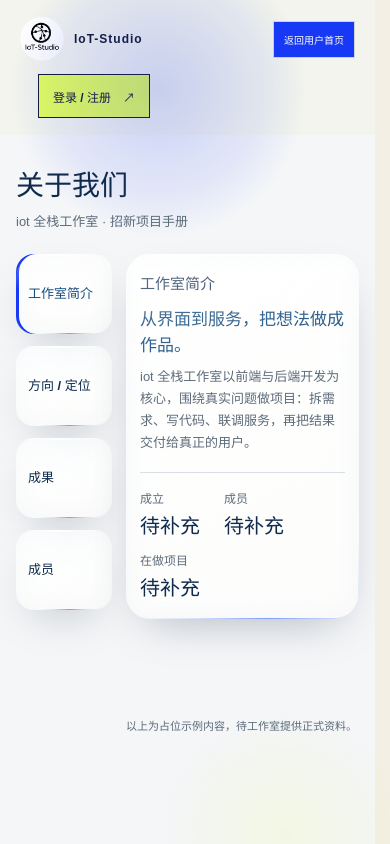
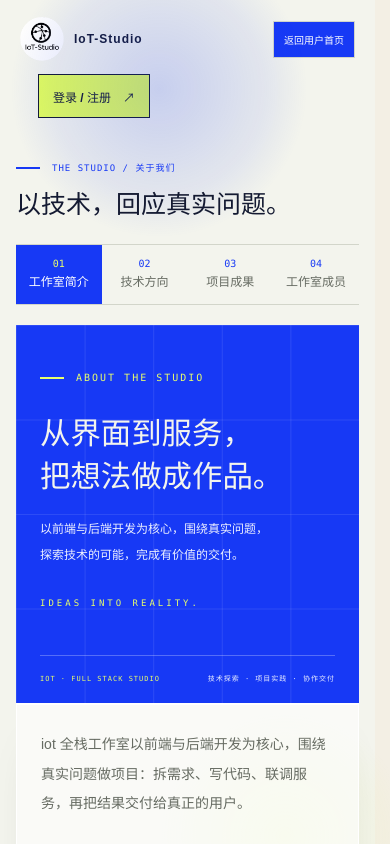
Before and after one commit to IOT-devstudio/iot-pillot, a Vue app in the folder apps/web/: page /user/about in a window 390 px wide. Shown: the top 844 px of the page. Built offline with nearby package versions, Linux system fonts and the light colour scheme.

Commit message:
feat(about): recreate sidebar demo

```diff
--- a/apps/web/src/modules/about/components/FocusList.vue
+++ b/apps/web/src/modules/about/components/FocusList.vue
@@ -1,96 +1,42 @@
 <script setup lang="ts">
-/**
- * 方向 / 定位（纯展示组件）。
- *
- * 这里展示的是工作室**长期的技术方向**，与 home 模块「招新方向」
- * （`RecruitmentDirection`，带 `isOpen`、随时会关闭）不是一回事，
- * 所以两边各存一份数据、不互相 import —— 详见 ../fixtures.ts 头部说明。
- *
- * 单条方向不单独拆组件：每条只有标题 + 一句话 + 一行栈标签，
- * 按「当下用不到的抽象不写」内联 v-for 即可。
- */
 import type { StudioFocus } from "../fixtures";
-
-defineProps<{
-  focuses: StudioFocus[];
-}>();
+defineProps<{ focuses: StudioFocus[] }>();
+const englishById: Record<string, string> = {
+  "focus-frontend": "FRONT-END DEVELOPMENT",
+  "focus-backend": "BACK-END DEVELOPMENT",
+  "focus-agent": "AGENT DEVELOPMENT",
+};
 </script>
 
 <template>
-  <section class="focus liquid-glass" aria-labelledby="about-focus-title">
-    <h2 id="about-focus-title" class="focus__title">方向 / 定位</h2>
-
-    <ul class="focus__list">
-      <li v-for="focus in focuses" :key="focus.id" class="focus__item">
-        <h3 class="focus__name">{{ focus.title }}</h3>
-        <p class="focus__summary">{{ focus.summary }}</p>
-
-        <ul class="focus__stack">
-          <li v-for="tech in focus.stack" :key="tech" class="focus__chip">
-            {{ tech }}
-          </li>
-        </ul>
+  <div class="focus">
+    <header class="focus__head"><div><span class="focus__eyebrow">OUR FOCUS</span><h2>以全栈视野，持续探索。</h2></div><span aria-hidden="true">02</span></header>
+    <p class="focus__intro">从用户界面到服务，再到智能体的工具与工作流。</p>
+    <ol class="focus__list">
+      <li v-for="(item, index) in focuses" :key="item.id" class="focus__row">
+        <span class="focus__number">{{ String(index + 1).padStart(2, "0") }}</span>
+        <div><h3>{{ item.title }}</h3><small class="focus__english">{{ englishById[item.id] }}</small><p>{{ item.summary }}</p><ul class="focus__tags"><li v-for="tech in item.stack" :key="tech">{{ tech }}</li></ul></div>
       </li>
-    </ul>
-  </section>
+    </ol>
+    <p class="focus__note">以上为工作室长期技术定位。</p>
+  </div>
 </template>
 
 <style scoped>
-/* 玻璃质感来自全局 .liquid-glass（issue #85 改造）；
-   卡内小卡（方向/成果/成员项）保持实底描边，保证内容可读 */
-.focus {
-  padding: 18px 20px;
-}
-
-.focus__title {
-  margin: 0 0 14px;
-  color: var(--about-ink);
-  font-size: 15px;
-}
-
-.focus__list {
-  display: grid;
-  gap: 10px;
-  margin: 0;
-  padding: 0;
-  list-style: none;
-}
-
-.focus__item {
-  padding: 14px 16px;
-  border: 1px solid var(--about-border);
-  border-radius: 8px;
-}
-
-.focus__name {
-  margin: 0 0 6px;
-  color: var(--about-ink);
-  font-size: 14px;
-}
-
-.focus__summary {
-  margin: 0;
-  color: var(--about-muted);
-  font-size: 13px;
-  line-height: 1.6;
-}
-
-.focus__stack {
-  display: flex;
-  flex-wrap: wrap;
-  gap: 6px;
-  margin: 12px 0 0;
-  padding: 0;
-  list-style: none;
-}
-
-.focus__chip {
-  padding: 2px 10px;
-  color: var(--about-accent);
-  border: 1px solid var(--about-border);
-  border-radius: 999px;
-  background: #f4f7fa;
-  font-size: 11px;
-  white-space: nowrap;
-}
+.focus { min-height: 540px; padding: 32px 36px; border: 1px solid white; border-radius: 24px; background: #ffffff91; box-shadow: 0 18px 48px -32px #0a102038, inset 0 1px 0 white; }
+.focus__head { display: flex; justify-content: space-between; gap: 24px; margin-bottom: 26px; }
+.focus__eyebrow { display: block; margin-bottom: 14px; color: var(--about-blue); font: 10px/1.6 var(--about-mono); letter-spacing: 2px; }
+.focus__head h2 { margin: 0; color: var(--about-ink); font-size: 30px; line-height: 1.5; }
+.focus__head > span { color: var(--about-blue); font-size: 44px; font-weight: 300; }
+.focus__intro { max-width: 680px; margin: 0; color: var(--about-muted); line-height: 2.1; }
+.focus__list { margin: 24px 0 0; padding: 0; border-top: 1px solid var(--about-line); list-style: none; }
+.focus__row { display: grid; grid-template-columns: 36px minmax(0, 1fr); gap: 12px; padding: 24px 0; border-bottom: 1px solid var(--about-line); }
+.focus__number { color: var(--about-blue); font: 16px var(--about-mono); }
+.focus__row h3 { margin: 0; color: var(--about-ink); font-size: 22px; }
+.focus__english { color: var(--about-muted); font: 10px var(--about-mono); letter-spacing: 1px; }
+.focus__row p { margin: 10px 0 0; color: var(--about-muted); font-size: 13px; line-height: 1.8; }
+.focus__tags { display: flex; flex-wrap: wrap; gap: 7px; margin: 16px 0 0; padding: 0; list-style: none; }
+.focus__tags li { padding: 2px 9px; border: 1px solid var(--about-line); background: var(--about-paper); color: var(--about-ink); font-size: 10px; }
+.focus__note { margin: 22px 0 0; color: var(--about-muted); font-size: 10px; }
+@media (max-width: 540px) { .focus { min-height: 450px; padding: 26px 24px; } .focus__head h2 { font-size: 25px; } .focus__head > span { font-size: 34px; } .focus__row { grid-template-columns: 24px minmax(0, 1fr); gap: 8px; } }
 </style>
--- a/apps/web/src/modules/about/components/StudioIntroCard.vue
+++ b/apps/web/src/modules/about/components/StudioIntroCard.vue
@@ -1,85 +1,60 @@
 <script setup lang="ts">
-/**
- * 工作室简介（纯展示组件）。
- *
- * 主张与描述沿用登录页品牌面板已有的文案，口径与那边保持一致。
- * 组件不持状态、不发请求，数据由页面传入。
- */
 import type { StudioProfile } from "../fixtures";
+import structureImage from "../assets/studio-structure.svg";
 
-defineProps<{
-  profile: StudioProfile;
-}>();
+defineProps<{ profile: StudioProfile }>();
 </script>
 
 <template>
-  <section class="intro liquid-glass" aria-labelledby="about-intro-title">
-    <h2 id="about-intro-title" class="intro__title">工作室简介</h2>
-
-    <p class="intro__tagline">{{ profile.tagline }}</p>
-    <p class="intro__description">{{ profile.description }}</p>
-
-    <dl class="intro__stats">
-      <div v-for="stat in profile.stats" :key="stat.label" class="intro__stat">
-        <dt class="intro__stat-label">{{ stat.label }}</dt>
-        <dd class="intro__stat-value">{{ stat.value }}</dd>
+  <div class="intro">
+    <div class="intro__hero">
+      <div class="intro__grid">
+        <div class="intro__hero-copy">
+          <span class="intro__eyebrow">ABOUT THE STUDIO</span>
+          <h2>{{ profile.tagline.split("，")[0] }}，<br>{{ profile.tagline.split("，")[1] }}</h2>
+          <p>以前端与后端开发为核心，围绕真实问题，<br>探索技术的可能，完成有价值的交付。</p>
+          <span class="intro__word">IDEAS INTO REALITY.</span>
+        </div>
+        <div class="intro__art" aria-hidden="true">
+          <img :src="structureImage" alt="">
+          <small>INTERFACE / SERVICE / INTELLIGENCE</small>
+        </div>
       </div>
-    </dl>
-  </section>
+      <div class="intro__hero-bottom"><span>IOT · FULL STACK STUDIO</span><span>技术探索 · 项目实践 · 协作交付</span></div>
+    </div>
+    <div class="intro__body">
+      <p class="intro__description">{{ profile.description }}</p>
+      <div class="intro__principles">
+        <div><small>01 / DEFINE</small><h3>理解问题</h3><p>从真实需求出发，明确问题与目标。</p></div>
+        <div><small>02 / BUILD</small><h3>动手构建</h3><p>写代码、联调服务，让想法逐步成形。</p></div>
+        <div><small>03 / DELIVER</small><h3>完成交付</h3><p>把结果交付给真正的用户。</p></div>
+      </div>
+    </div>
+  </div>
 </template>
 
 <style scoped>
-/* 玻璃质感来自全局 .liquid-glass（issue #85 改造）；
-   卡内小卡（方向/成果/成员项）保持实底描边，保证内容可读 */
-.intro {
-  padding: 18px 20px;
-}
-
-.intro__title {
-  margin: 0 0 14px;
-  color: var(--about-ink);
-  font-size: 15px;
-}
-
-.intro__tagline {
-  margin: 0 0 8px;
-  color: var(--about-accent);
-  font-size: 17px;
-  font-weight: 600;
-  line-height: 1.5;
-}
-
-.intro__description {
-  margin: 0;
-  color: var(--about-muted);
-  font-size: 13px;
-  line-height: 1.7;
-}
-
-.intro__stats {
-  display: flex;
-  flex-wrap: wrap;
-  gap: 12px 40px;
-  margin: 18px 0 0;
-  padding-top: 16px;
-  border-top: 1px solid var(--about-border);
-}
-
-.intro__stat {
-  min-width: 72px;
-}
-
-.intro__stat-label {
-  margin-bottom: 4px;
-  color: var(--about-muted);
-  font-size: 12px;
-}
-
-.intro__stat-value {
-  margin: 0;
-  color: var(--about-ink);
-  font-size: 20px;
-  font-variant-numeric: tabular-nums;
-  font-weight: 600;
-}
+.intro__hero { position: relative; isolation: isolate; overflow: hidden; background: var(--about-blue); color: var(--about-paper); }
+.intro__hero::before { content: ""; position: absolute; inset: 0; z-index: -1; background-image: linear-gradient(90deg, #ffffff18 1px, transparent 1px), linear-gradient(#ffffff18 1px, transparent 1px); background-size: 20% 25%; }
+.intro__grid { display: grid; grid-template-columns: 1.2fr 1fr; align-items: center; min-height: 365px; }
+.intro__hero-copy { padding: 36px 0 36px 34px; }
+.intro__eyebrow { display: flex; align-items: center; gap: 12px; color: var(--about-yellow); font: 10px/1.6 var(--about-mono); letter-spacing: 2px; }
+.intro__eyebrow::before { content: ""; width: 24px; height: 2px; background: currentColor; }
+.intro__hero h2 { margin: 26px 0 20px; font-size: clamp(30px, 3.1vw, 45px); line-height: 1.4; }
+.intro__hero-copy p { max-width: 430px; margin: 0; color: #edf0ff; font-size: 12px; line-height: 2.1; }
+.intro__word { display: block; margin-top: 28px; color: var(--about-yellow); font: 9px/1.6 var(--about-mono); letter-spacing: 3px; }
+.intro__art { min-width: 0; padding: 10px; }
+.intro__art img { display: block; width: 100%; max-height: 380px; }
+.intro__art small { display: block; color: #edf0ff; text-align: right; font: 7px/1.5 var(--about-mono); letter-spacing: 1px; }
+.intro__hero-bottom { display: flex; justify-content: space-between; gap: 20px; margin: 0 30px; padding: 18px 0; border-top: 1px solid #ffffff44; color: #edf0ff; font: 8px/1.6 var(--about-mono); letter-spacing: 1px; }
+.intro__hero-bottom span:first-child { color: var(--about-yellow); }
+.intro__body { padding: 32px 36px; border: 1px solid white; background: #ffffff91; box-shadow: 0 18px 48px -32px #0a102038, inset 0 1px 0 white; }
+.intro__description { max-width: 680px; margin: 0; color: var(--about-muted); font-size: 14px; line-height: 2.1; }
+.intro__principles { display: grid; grid-template-columns: repeat(3, 1fr); gap: 20px; margin-top: 28px; border-top: 1px solid var(--about-line); }
+.intro__principles > div { padding-top: 22px; }
+.intro__principles small { color: var(--about-blue); font: 9px var(--about-mono); letter-spacing: 1px; }
+.intro__principles h3 { margin: 12px 0 10px; color: var(--about-ink); font-size: 20px; }
+.intro__principles p { margin: 0; color: var(--about-muted); font-size: 12px; line-height: 1.8; }
+@media (max-width: 900px) { .intro__grid { grid-template-columns: 1fr; } .intro__art { display: none; } .intro__hero-copy { padding: 34px; } .intro__principles { grid-template-columns: 1fr; gap: 0; } .intro__principles > div { padding-top: 18px; } }
+@media (max-width: 540px) { .intro__hero-copy { padding: 30px 24px; } .intro__hero h2 { font-size: clamp(25px, 7.8vw, 34px); } .intro__grid { min-height: 330px; } .intro__hero-bottom { margin: 0 24px; gap: 12px; font-size: 7px; } .intro__body { padding: 26px 24px; } .intro__principles > div { padding: 18px 0; border-bottom: 1px solid var(--about-line); } }
 </style>
--- a/apps/web/src/modules/about/views/AboutView.vue
+++ b/apps/web/src/modules/about/views/AboutView.vue
@@ -1,6 +1,5 @@
 <script setup lang="ts">
-/** 关于我们：侧栏选择内容，复用原有玻璃卡与流光动画，不新增事实数据。 */
-import { ref } from "vue";
+import { onMounted, onUnmounted, ref } from "vue";
 import { STUDIO_FOCUS, STUDIO_INTRO, STUDIO_MEMBERS, STUDIO_WORKS } from "../fixtures";
 import FocusList from "../components/FocusList.vue";
 import MemberList from "../components/MemberList.vue";
@@ -8,14 +7,23 @@ import StudioIntroCard from "../components/StudioIntroCard.vue";
 import WorksList from "../components/WorksList.vue";
 
 const sections = [
-  { id: "intro", label: "工作室简介", detail: "我们是谁" },
-  { id: "focus", label: "方向 / 定位", detail: "我们在探索什么" },
-  { id: "works", label: "成果", detail: "把想法做成作品" },
-  { id: "members", label: "成员", detail: "一起动手的人" },
+  { id: "intro", label: "工作室简介", english: "THE STUDIO" },
+  { id: "focus", label: "技术方向", english: "OUR FOCUS" },
+  { id: "works", label: "项目成果", english: "SELECTED WORK" },
+  { id: "members", label: "工作室成员", english: "OUR PEOPLE" },
 ] as const;
 type SectionId = typeof sections[number]["id"];
 const active = ref<SectionId>("intro");
 const navigation = ref<HTMLElement | null>(null);
+const isMobile = ref(false);
+let mobileQuery: MediaQueryList | undefined;
+function syncMobile(): void { isMobile.value = mobileQuery?.matches ?? false; }
+onMounted(() => {
+  mobileQuery = window.matchMedia("(max-width: 540px)");
+  syncMobile();
+  mobileQuery.addEventListener("change", syncMobile);
+});
+onUnmounted(() => mobileQuery?.removeEventListener("change", syncMobile));
 
 function preview(event: PointerEvent, id: SectionId): void {
   if (event.pointerType === "mouse") active.value = id;
@@ -35,118 +43,117 @@ function move(event: KeyboardEvent, index: number): void {
 </script>
 
 <template>
-  <div class="about">
+  <main class="about">
     <div class="glass-backdrop" aria-hidden="true"></div>
     <div class="about__inner">
-      <header class="about__header">
-        <h1 class="about__title">关于我们</h1>
-        <p class="about__subtitle">{{ STUDIO_INTRO.name }} · 招新项目手册</p>
+      <header class="about__heading">
+        <div>
+          <span class="about__eyebrow">THE STUDIO / 关于我们</span>
+          <h1>以技术，回应真实问题。</h1>
+        </div>
+        <p>认识工作室，了解我们的探索方向。</p>
       </header>
 
       <div class="about__workspace">
-        <nav ref="navigation" class="about__sidebar" aria-label="关于我们栏目" role="tablist" aria-orientation="vertical">
+        <aside class="about__aside">
+          <nav ref="navigation" class="about__sidebar" aria-label="关于我们栏目" role="tablist" :aria-orientation="isMobile ? 'horizontal' : 'vertical'">
             <button
               v-for="(section, index) in sections"
               :id="`about-tab-${section.id}`"
               :key="section.id"
               type="button"
               role="tab"
-            class="about__tab liquid-glass"
-            :class="{ 'about__tab--active': active === section.id }"
+              class="about__tab"
               :aria-selected="active === section.id"
-            aria-controls="about-content"
+              :aria-controls="`about-content-${section.id}`"
               :tabindex="active === section.id ? 0 : -1"
               @pointerenter="preview($event, section.id)"
               @focus="active = section.id"
               @click="active = section.id"
               @keydown="move($event, index)"
             >
-            <span class="about__tab-label">{{ section.label }}</span>
-            <span class="about__tab-detail">{{ section.detail }}</span>
+              <span class="about__tab-num">{{ String(index + 1).padStart(2, "0") }}</span>
+              <span class="about__tab-copy"><strong>{{ section.label }}</strong><small>{{ section.english }}</small></span>
               <span class="about__tab-arrow" aria-hidden="true">↗</span>
             </button>
           </nav>
+          <p class="about__side-note"><b>IDEAS INTO REALITY.</b>从理解一个问题开始，<br>到完成一件作品。</p>
+        </aside>
 
-        <div
-          id="about-content"
-          class="about__content"
+        <div class="about__content">
+          <section
+            v-for="section in sections"
+            :id="`about-content-${section.id}`"
+            :key="section.id"
+            class="about__panel"
+            :data-section="section.id"
             role="tabpanel"
-          :aria-labelledby="`about-tab-${active}`"
-          tabindex="0"
+            :aria-labelledby="`about-tab-${section.id}`"
+            :tabindex="active === section.id ? 0 : -1"
+            :hidden="active !== section.id"
           >
-          <Transition name="about-panel" mode="out-in">
-            <div :key="active" class="about__panel" :data-section="active">
-              <StudioIntroCard v-if="active === 'intro'" :profile="STUDIO_INTRO" />
-              <FocusList v-else-if="active === 'focus'" :focuses="STUDIO_FOCUS" />
-              <WorksList v-else-if="active === 'works'" :works="STUDIO_WORKS" />
+            <StudioIntroCard v-if="section.id === 'intro'" :profile="STUDIO_INTRO" />
+            <FocusList v-else-if="section.id === 'focus'" :focuses="STUDIO_FOCUS" />
+            <WorksList v-else-if="section.id === 'works'" :works="STUDIO_WORKS" />
             <MemberList v-else :members="STUDIO_MEMBERS" />
-            </div>
-          </Transition>
+          </section>
+          <p class="about__note">关于工作室 / 正式成果与成员资料待补充。</p>
         </div>
       </div>
-
-      <p class="about__disclaimer">以上为占位示例内容，待工作室提供正式资料。</p>
     </div>
-  </div>
+  </main>
 </template>
 
 <style scoped>
 .about {
-  --about-ink: #102b4e;
-  --about-muted: #5c6b7a;
-  --about-accent: #164d80;
-  --about-border: #d8dee4;
+  --about-blue: #1739f5;
+  --about-yellow: #e9ff6c;
+  --about-paper: #f3f4ed;
+  --about-ink: #141a32;
+  --about-muted: #666b62;
+  --about-line: #d2d5ca;
+  --about-mono: "Cascadia Code", Consolas, monospace;
+  position: relative;
   min-height: 100vh;
-  padding: 40px clamp(16px, 4vw, 48px) 64px;
+  padding: 44px clamp(16px, 5vw, 70px) 64px;
   color: var(--about-ink);
-  background: #f4f6f8;
-  font-family: "Avenir Next", "PingFang SC", "Microsoft YaHei", sans-serif;
+  background: var(--about-paper);
+  font-family: Bahnschrift, "Microsoft YaHei", "PingFang SC", sans-serif;
 }
-.about__inner { position: relative; z-index: 1; max-width: 1120px; margin: 0 auto; }
-.about__header { margin-bottom: 32px; }
-.about__title { margin: 0; font-size: 28px; }
-.about__subtitle { margin: 8px 0 0; color: var(--about-muted); font-size: 13px; }
-.about__workspace { display: grid; grid-template-columns: 220px minmax(0, 1fr); align-items: start; gap: 28px; min-height: 440px; }
-.about__sidebar { display: grid; gap: 12px; }
-.about__tab {
-  display: grid;
-  grid-template-columns: minmax(0, 1fr) auto;
-  gap: 6px 10px;
-  width: 100%;
-  min-height: 92px;
-  padding: 20px;
-  color: var(--about-ink);
-  text-align: left;
-  font: inherit;
-  cursor: pointer;
-  transition: color 240ms ease, box-shadow 240ms ease;
+.about__inner { position: relative; z-index: 1; max-width: 1240px; margin: 0 auto; }
+.about__heading { display: flex; align-items: end; justify-content: space-between; gap: 24px; margin-bottom: 32px; }
+.about__eyebrow { display: flex; align-items: center; gap: 12px; color: var(--about-blue); font: 10px/1.6 var(--about-mono); letter-spacing: 2px; }
+.about__eyebrow::before { content: ""; width: 24px; height: 2px; background: currentColor; }
+.about__heading h1 { margin: 12px 0 0; font-size: clamp(25px, 3vw, 32px); line-height: 1.4; }
+.about__heading p { margin: 0; color: var(--about-muted); font-size: 11px; }
+.about__workspace { display: grid; grid-template-columns: 205px minmax(0, 1fr); gap: 36px; align-items: start; }
+.about__sidebar { display: flex; flex-direction: column; border-top: 1px solid var(--about-line); }
+.about__tab { display: grid; grid-template-columns: 24px minmax(0, 1fr) 15px; align-items: center; gap: 10px; width: 100%; padding: 24px 10px 24px 0; border: 0; border-bottom: 1px solid var(--about-line); background: transparent; color: var(--about-muted); text-align: left; font: inherit; cursor: pointer; transition: background .2s, color .2s; }
+.about__tab:hover { background: var(--about-yellow); color: var(--about-ink); }
+.about__tab[aria-selected="true"] { padding-left: 12px; background: var(--about-blue); color: white; }
+.about__tab-num { color: var(--about-blue); font: 12px var(--about-mono); }
+.about__tab[aria-selected="true"] .about__tab-num { color: var(--about-yellow); }
+.about__tab-copy strong { display: block; font-size: 14px; font-weight: 600; }
+.about__tab-copy small { display: block; margin-top: 6px; font: 9px/1.5 var(--about-mono); letter-spacing: 1px; }
+.about__tab-arrow { opacity: 0; }
+.about__tab[aria-selected="true"] .about__tab-arrow { color: var(--about-yellow); opacity: 1; }
+.about__tab:focus-visible, .about__panel:focus-visible { outline: 3px solid var(--about-blue); outline-offset: 3px; }
+.about__side-note { margin: 40px 0 0; color: var(--about-muted); font-size: 10px; line-height: 2; }
+.about__side-note b { display: block; margin-bottom: 14px; color: var(--about-blue); font: 9px/1.6 var(--about-mono); letter-spacing: 1px; }
+.about__content { min-width: 0; }
+.about__panel[hidden] { display: none; }
+.about__note { margin: 22px 0 0; color: var(--about-muted); font-size: 10px; }
+@media (max-width: 900px) { .about__workspace { grid-template-columns: 175px minmax(0, 1fr); gap: 24px; } .about__heading p { display: none; } }
+@media (max-width: 540px) {
+  .about { padding: 26px 16px 45px; }
+  .about__heading { margin-bottom: 22px; }
+  .about__eyebrow { font-size: 9px; letter-spacing: 1px; }
+  .about__workspace { display: block; }
+  .about__sidebar { display: grid; grid-template-columns: repeat(4, minmax(0, 1fr)); margin-bottom: 20px; }
+  .about__tab, .about__tab[aria-selected="true"] { display: block; min-width: 0; padding: 13px 2px; text-align: center; }
+  .about__tab-num { display: block; margin-bottom: 5px; font-size: 10px; }
+  .about__tab-copy strong { font-size: 12px; line-height: 1.4; }
+  .about__tab-copy small, .about__tab-arrow, .about__side-note { display: none; }
 }
-.about__tab--active { color: var(--about-accent); box-shadow: 0 18px 48px -22px rgba(10, 16, 40, 0.35), inset 3px 0 0 #1739f5; }
-.about__tab-label { font-size: 15px; font-weight: 600; }
-.about__tab-detail { grid-column: 1; color: var(--about-muted); font-size: 11px; line-height: 1.6; }
-.about__tab-arrow { grid-column: 2; grid-row: 1 / 3; align-self: center; font-size: 22px; transition: transform 240ms ease; }
-.about__tab--active .about__tab-arrow { transform: translateX(3px); }
-.about__tab:focus-visible, .about__content:focus-visible { outline: 2px solid #1739f5; outline-offset: 5px; }
-.about__content { min-width: 0; border-radius: 24px; }
-.about__panel { width: 100%; }
-.about-panel-enter-active, .about-panel-leave-active { transition: opacity 220ms ease, transform 320ms cubic-bezier(.22, 1, .36, 1); }
-.about-panel-enter-from { opacity: 0; transform: translateX(-16px); }
-.about-panel-leave-to { opacity: 0; transform: translateX(10px); }
-.about__disclaimer { margin: 24px 0 0 248px; color: var(--about-muted); font-size: 11px; line-height: 1.6; }
-@media (max-width: 640px) {
-  .about { padding-top: 28px; }
-  .about__header { margin-bottom: 24px; }
-  .about__workspace { grid-template-columns: 96px minmax(0, 1fr); gap: 14px; }
-  .about__tab { display: block; min-height: 80px; padding: 16px 12px; border-radius: 18px; }
-  .about__tab-label { font-size: 13px; line-height: 1.5; }
-  .about__tab-detail, .about__tab-arrow { display: none; }
-  .about__disclaimer { margin-left: 110px; }
-  .about__panel :deep(.liquid-glass) { padding: 18px 14px; }
-  .about__panel :deep(.intro__stats) { gap: 12px; }
-  .about__panel :deep(.focus__item) { padding: 12px; }
-}
-@media (prefers-reduced-motion: reduce) {
-  .about__tab, .about__tab-arrow, .about-panel-enter-active, .about-panel-leave-active { transition: none; }
-  .about-panel-enter-from, .about-panel-leave-to { transform: none; }
-}
+@media (prefers-reduced-motion: reduce) { .about__tab { transition: none; } }
 </style>
```
Also changed, not shown: apps/web/src/modules/about/components/MemberList.vue (+28 -107 lines), apps/web/src/modules/about/components/WorksList.vue (+26 -87 lines), apps/web/src/modules/about/assets/studio-structure.svg (added). Lines whose indentation alone changed are shown as unchanged.
